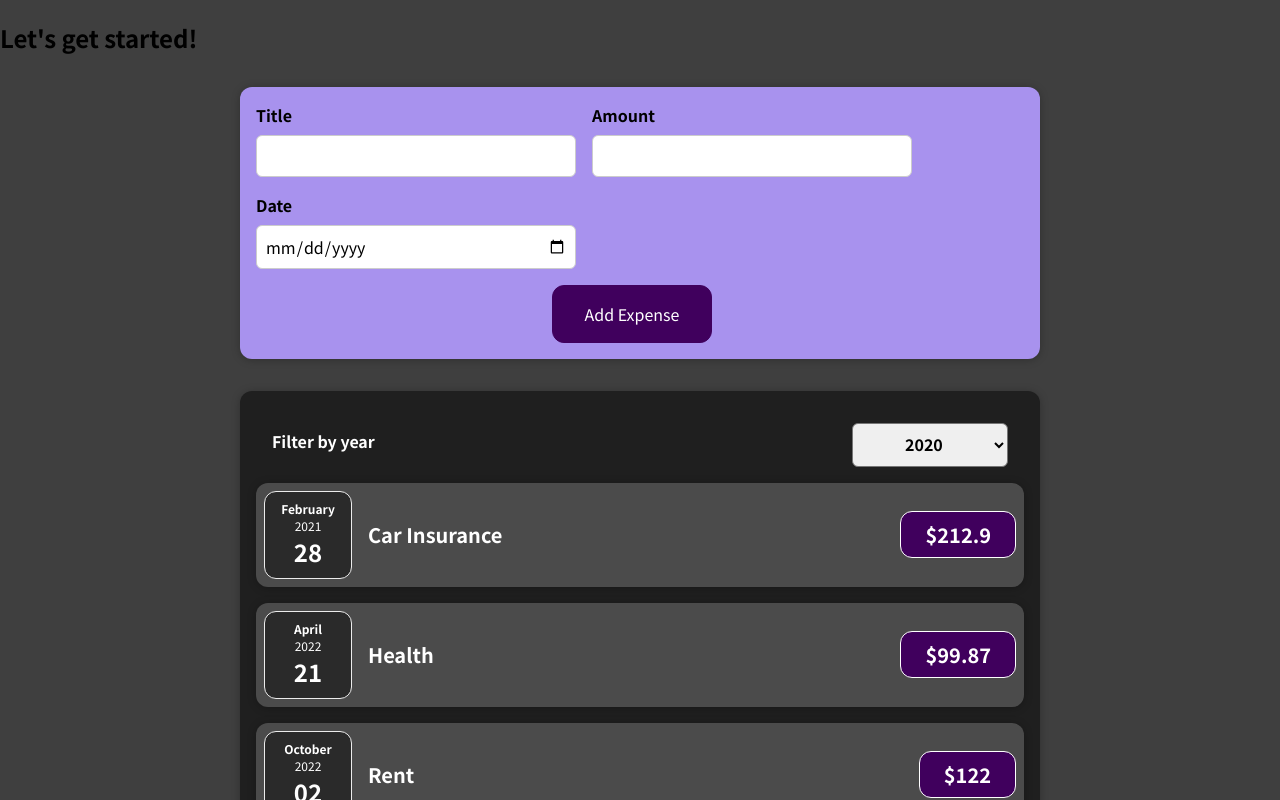
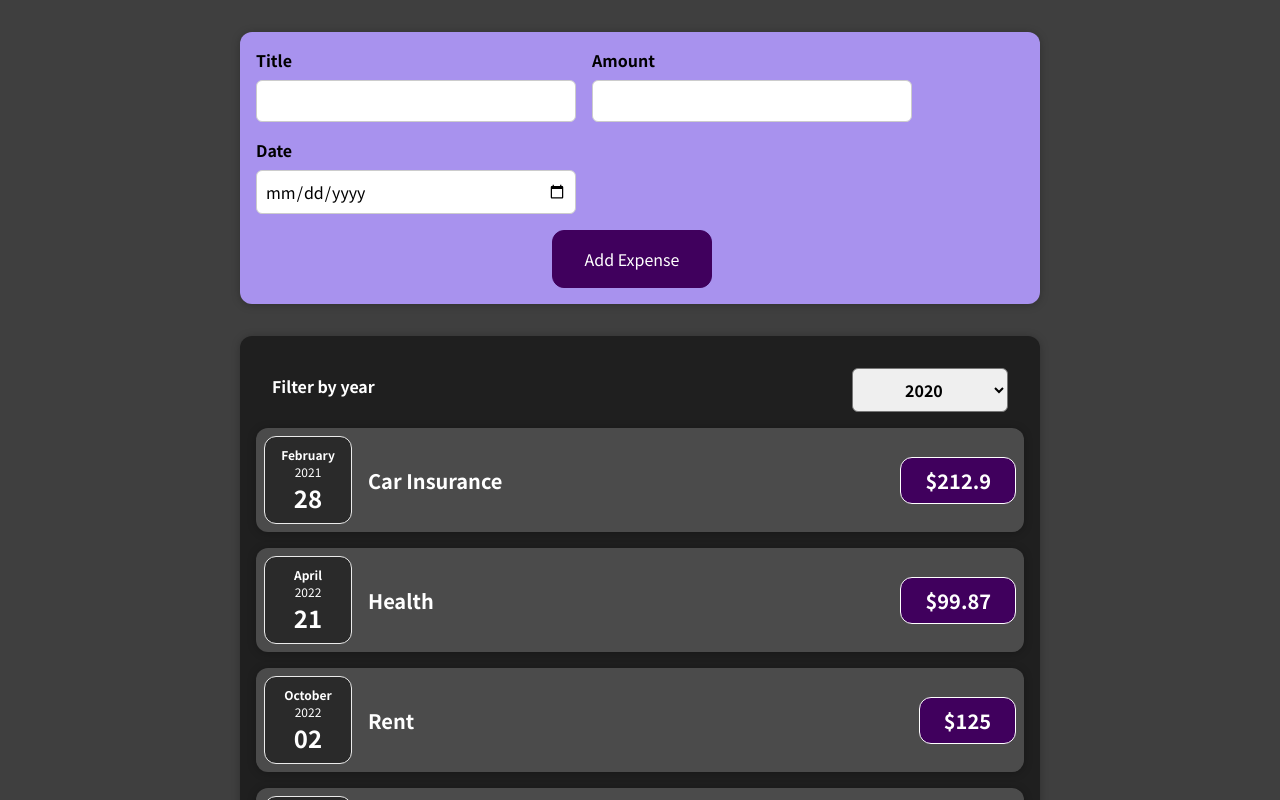
Before and after one commit to SwarajKaran/Expense-Tracker, a React (Create React App) app: page / in a window 1280 px wide. Shown: the top 800 px of the page. Built offline with nearby package versions, Linux system fonts and the light colour scheme.

Commit message:
Render inputs to list of expenses

```diff
--- a/src/App.js
+++ b/src/App.js
@@ -1,8 +1,9 @@
+import { useState } from 'react';
 import Expenses from './components/Expenses/Expenses';
 import NewExpense from './components/NewExpense/NewExpense';
 const App = () => {
   const getDate = (date) => new Date(date);
-  const expenses = [
+  const DUMMY_EXPENSE = [
     {
       id: 'e1',
       title: 'Car Insurance',
@@ -19,7 +20,7 @@ const App = () => {
       id: 'e3',
       title: 'Rent',
       date: getDate('2022, 10, 2'),
-      amount: 122.0,
+      amount: 125.0,
     },
     {
       id: 'e4',
@@ -28,13 +29,14 @@ const App = () => {
       amount: 122.0,
     },
   ];
+  const [expenses, setExpenses] = useState(DUMMY_EXPENSE);
   const addExpenseHandler = (expenses) => {
-    console.log('In App.js');
-    console.log(expenses);
+    expenses.date = getDate(expenses.date);
+    setExpenses((prevExpenses) => [expenses, ...prevExpenses]);
   };
+  console.log(expenses);
   return (
     <div>
-      <h2>Let's get started!</h2>
       <NewExpense onAddExpense={addExpenseHandler} />
       <Expenses expenses={expenses} />
     </div>
--- a/src/components/Expenses/Expenses.js
+++ b/src/components/Expenses/Expenses.js
@@ -8,24 +8,20 @@ const Expenses = (props) => {
   const onYearChangeHandler = (selectedYear) => {
     setFilteredYear(selectedYear);
   };
-  const expenseItemJSX = props.expenses.map((exp) => {
-    return (
-      <ExpenseItem
-        key={exp.id}
-        title={exp.title}
-        date={exp.date}
-        amount={exp.amount}
-      />
-    );
-  });
-
   return (
     <Card className="expenses">
       <ExpensesFilter
         selected={filteredYear}
         onYearChange={onYearChangeHandler}
       />
-      {expenseItemJSX}
+      {props.expenses.map((exp) => (
+        <ExpenseItem
+          key={exp.id}
+          title={exp.title}
+          date={exp.date}
+          amount={exp.amount}
+        />
+      ))}
     </Card>
   );
 };
--- a/src/components/NewExpense/NewExpense.js
+++ b/src/components/NewExpense/NewExpense.js
@@ -6,7 +6,6 @@ const NewExpense = (props) => {
       ...enteredExpenseData,
       id: Math.random().toString(),
     };
-    console.log(expenseData);
     props.onAddExpense(expenseData);
   };
   return (
```
